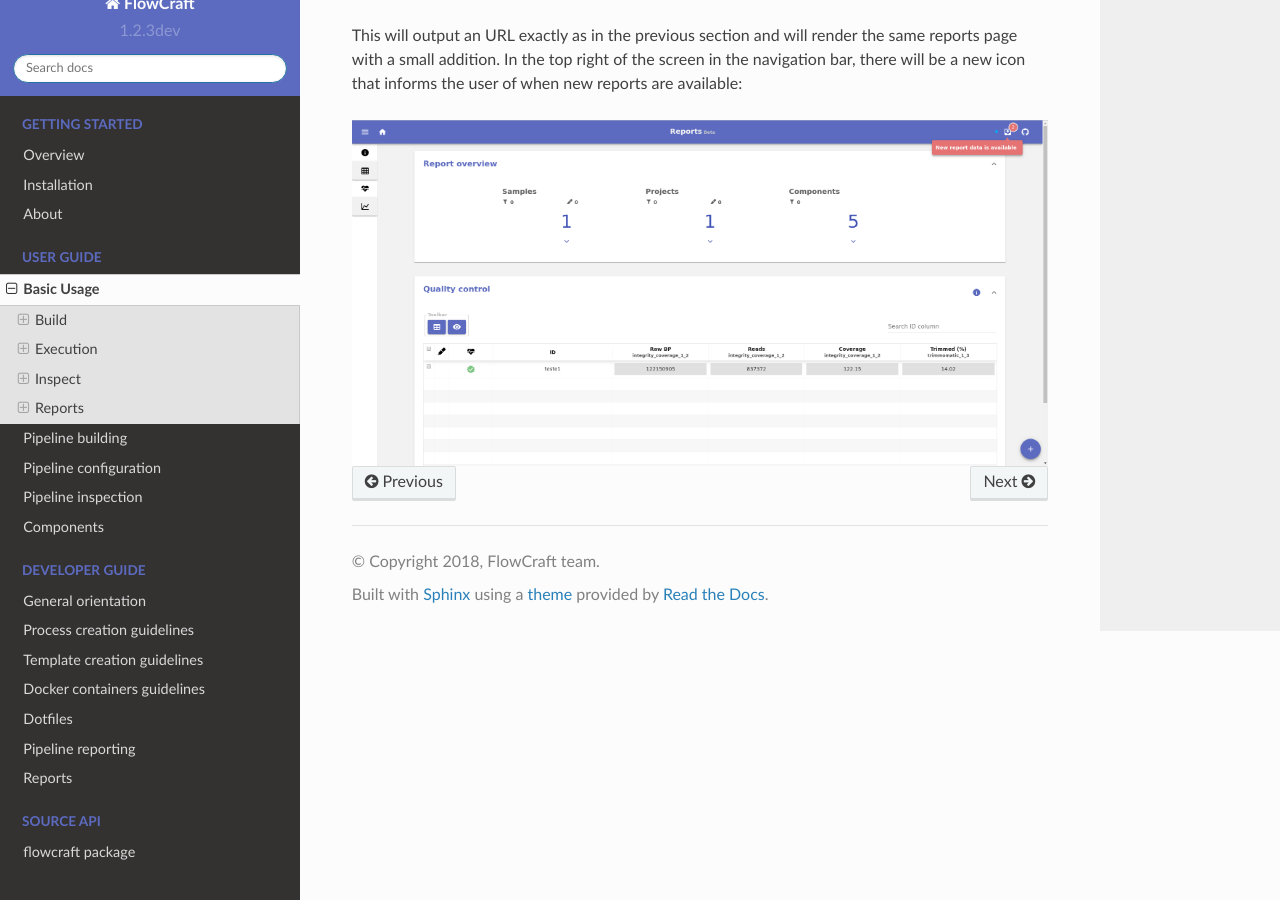
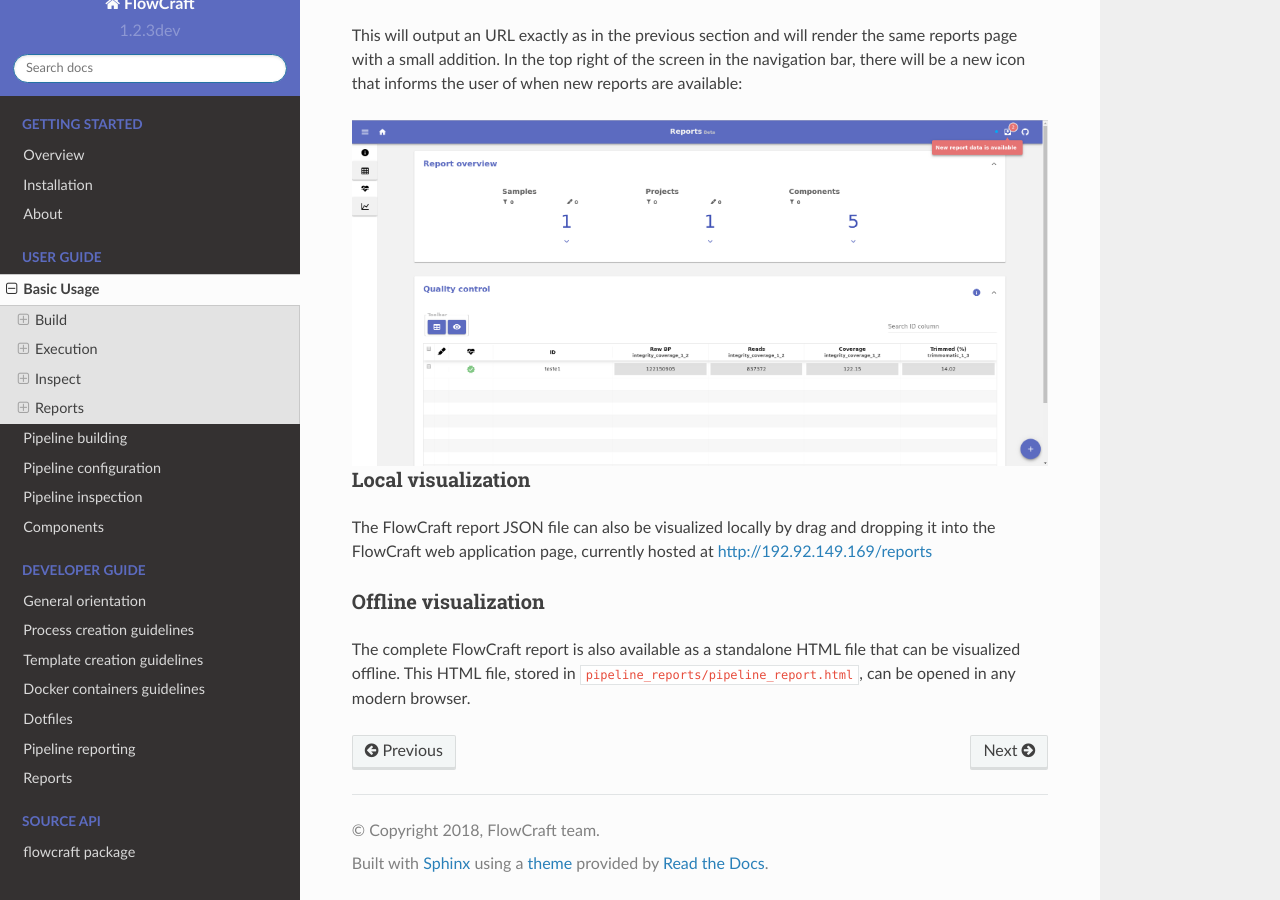
Before and after one commit to assemblerflow/flowcraft, a Sphinx documentation site: the page built from docs/user/basic_usage.rst, in a window 1280 px wide and 900 px high, scrolled down 9107 px. Built offline with Sphinx 7.4.7 and the Read the Docs theme 2.0.0, drawn with Linux system fonts in a browser that asks for light colours; some of the changed text lies outside the part shown.

Commit message:
Added two more modes of viewer reports to documentation

```diff
--- a/docs/user/basic_usage.rst
+++ b/docs/user/basic_usage.rst
@@ -388,3 +388,16 @@
 
 .. image:: ../resources/flowcraft_report_watch.png
    :align: center
+
+Local visualization
+:::::::::::::::::::
+
+The FlowCraft report JSON file can also be visualized locally by drag and dropping
+it into the FlowCraft web application page, currently hosted at http://192.92.149.169/reports
+
+Offline visualization
+:::::::::::::::::::::
+
+The complete FlowCraft report is also available as a standalone HTML file that
+can be visualized offline. This HTML file, stored in
+``pipeline_reports/pipeline_report.html``, can be opened in any modern browser.
```
Also changed, not shown: other parts of docs/user/basic_usage.rst (+1 -1 lines).
